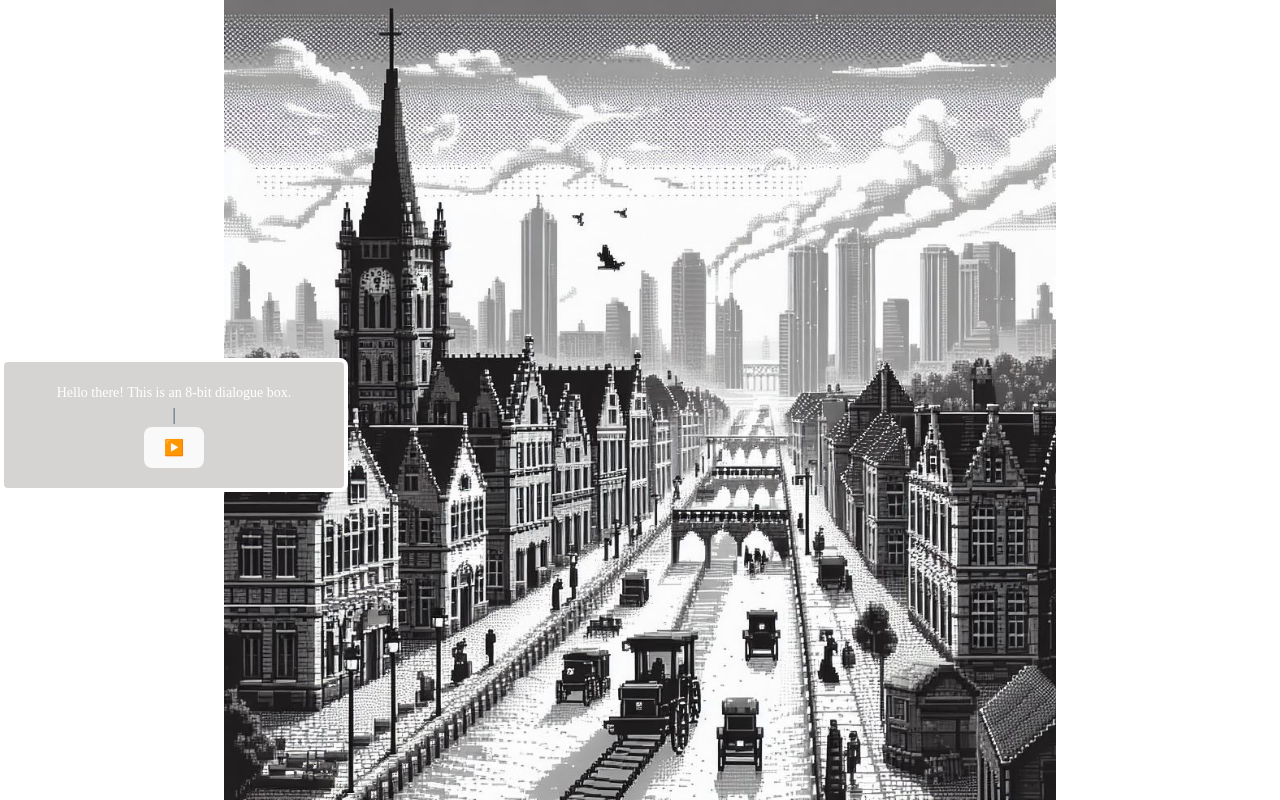
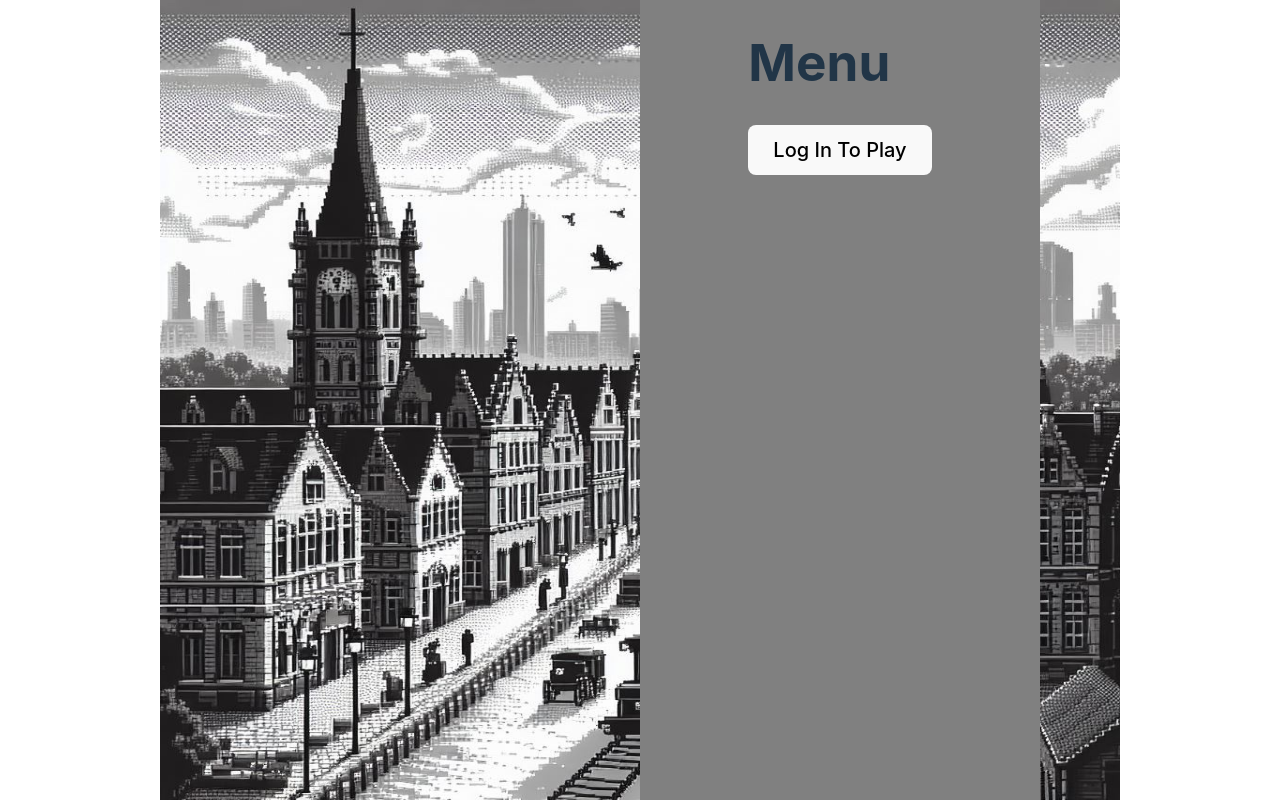
Before and after one commit to Armand57araujo/whiteChapelMysteries, a React (Vite) app in the folder client/: page / in a window 1280 px wide. Built offline with nearby package versions, Linux system fonts and the light colour scheme.

Commit message:
added menu banner

```diff
--- a/client/src/App.css
+++ b/client/src/App.css
@@ -5,16 +5,35 @@
 }
 
 /* added by ian sills chadwick bartholemuel the third */
+#root{
+  font-family: ;
+}
+
 .errorPage{
   background-color: red;
 }
 
 body{
   background-image:url(assets/images/menu/menu-background.jpg);
-  background-size:  65% 100%;
+  background-size:  75% 100%;
   background-repeat: no-repeat;
   background-position: center;
+}
 
+.homeBanner{
+  display: flex;
+  justify-content: center;
+  height: 100%;
+  width: 400px;
+  background-color: grey;
+  margin-right:240px ;
+  position: absolute;
+  right: 0;
+  top:0;
+}
+
+.font{
+  font-size: 20px;
 }
 
 /* added by ian sills chadwick bartholemuel the third */
--- a/client/src/App.jsx
+++ b/client/src/App.jsx
@@ -36,10 +36,9 @@ function App() {
   return (
     <>
       <ApolloProvider client={client}>
-        <div className="App">
-           <DialogueBox />
-        </div>
-         <Outlet/>
+
+          <Outlet/>
+           {/* <DialogueBox />  */}
       </ApolloProvider>
     </>
   );
--- a/client/src/pages/index.jsx
+++ b/client/src/pages/index.jsx
@@ -4,9 +4,17 @@ const Index = () => {
 
 return(
     <>
-    <div className="allChange">
+        <div className="homeBanner">
+            <div>
+                <div>
+                    <h1 className="">Menu</h1>
+                </div>
+                <di>
+                    <button className="font">Log In To Play</button>
+                </di>
+            </div>
+        </div>
 
-    </div>
     </>
 
 
```
